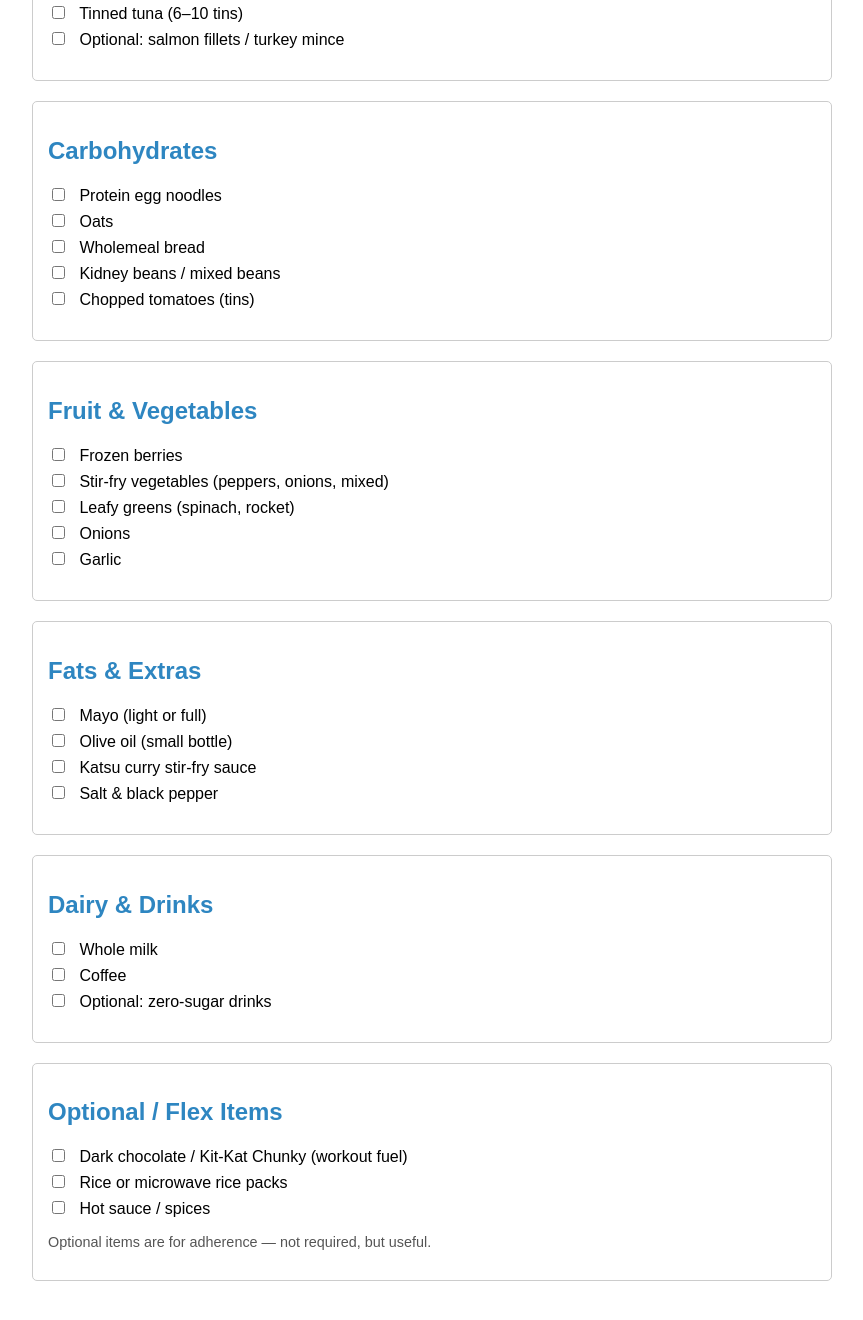
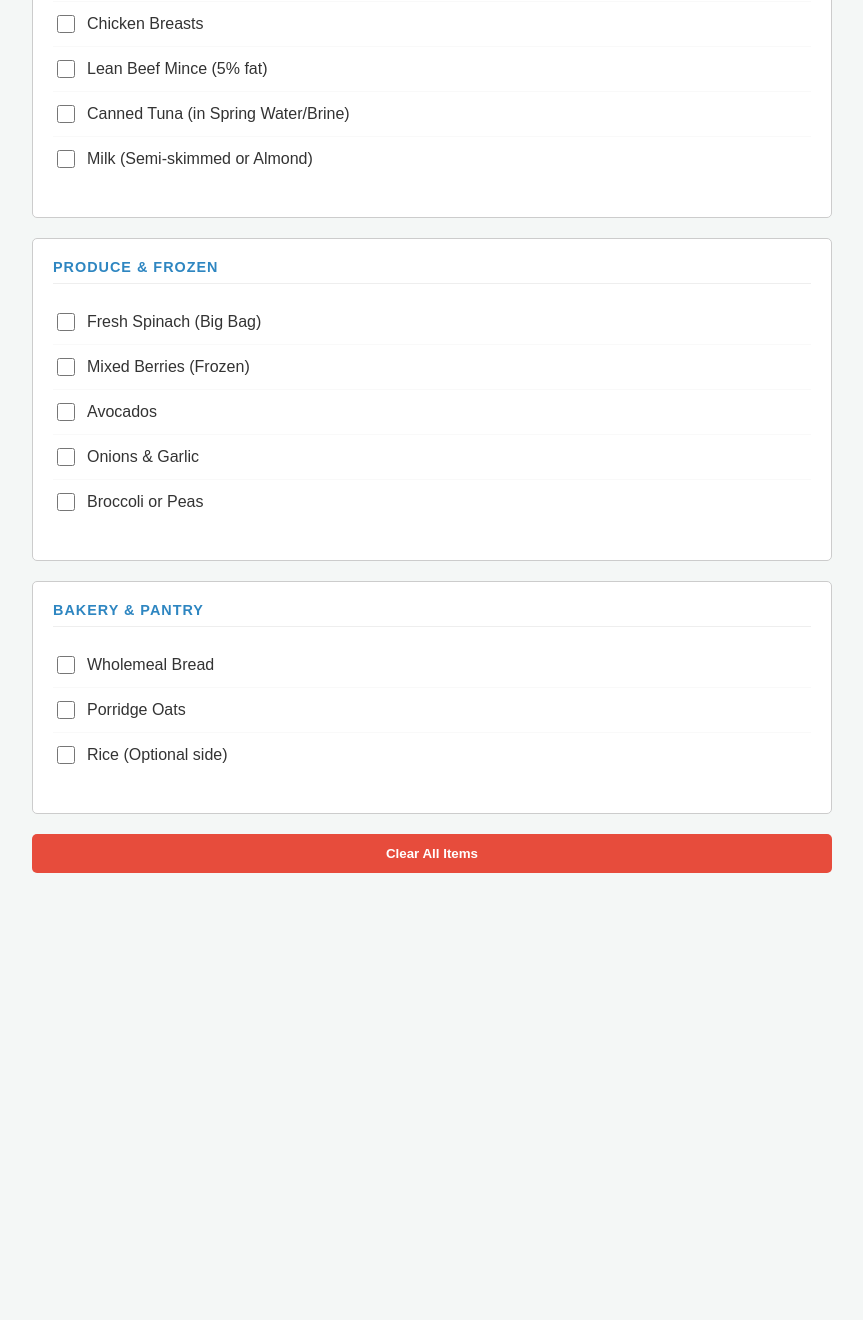
Before and after one commit to Art3mis94/Workout, a plain HTML site: page list.html in a window 1280 px wide. Shown: the part 280-1600 px from the top of the page, without its empty margins (208-1071 px from the left). After the commit the page ends 1173 px from the top, so only its background shows below. Drawn offline with Linux system fonts and the light colour scheme.

Commit message:
Update list.html

```diff
--- a/list.html
+++ b/list.html
@@ -2,50 +2,92 @@
 <html lang="en">
 <head>
 <meta charset="UTF-8">
-<title>Routine Food Shop</title>
+<title>Shopping List — Toning Staples</title>
 <meta name="viewport" content="width=device-width, initial-scale=1.0">
 <style>
+  :root {
+    --primary: #2E86C1;
+    --bg: #f4f7f6;
+    --card: #ffffff;
+    --text: #333;
+  }
   body {
     font-family: Arial, sans-serif;
+    background-color: var(--bg);
+    color: var(--text);
     max-width: 800px;
     margin: auto;
     padding: 20px;
   }
-h1, h2 {
-  color: #2E86C1;
-}
-ul {
-  list-style: none;
-  padding-left: 0;
-}
-li {
-  margin-bottom: 6px;
-}
-input[type=checkbox] {
-  margin-right: 10px;
-}
-section {
-  border: 1px solid #ccc;
-  padding: 15px;
-  margin-bottom: 20px;
-  border-radius: 5px;
-}
+
   nav {
     display: flex;
     gap: 15px;
     margin-bottom: 25px;
+    padding-bottom: 15px;
+    border-bottom: 1px solid #ccc;
   }
   nav a {
     text-decoration: none;
-  color: #2E86C1;
+    color: var(--primary);
     font-weight: bold;
   }
-nav a:hover {
-  text-decoration: underline;
+
+  h1 { color: var(--primary); margin-bottom: 5px; }
+  .subtitle { color: #666; margin-bottom: 25px; }
+
+  section {
+    background: var(--card);
+    border-radius: 5px;
+    padding: 20px;
+    margin-bottom: 20px;
+    border: 1px solid #ccc;
   }
-.note {
+
+  h3 {
+    margin-top: 0;
+    color: var(--primary);
     font-size: 0.9em;
-  color: #555;
+    text-transform: uppercase;
+    letter-spacing: 1px;
+    border-bottom: 1px solid #eee;
+    padding-bottom: 8px;
+  }
+
+  ul { list-style: none; padding: 0; }
+  li {
+    padding: 10px 0;
+    display: flex;
+    align-items: center;
+    border-bottom: 1px solid #f9f9f9;
+  }
+  li:last-child { border-bottom: none; }
+
+  input[type="checkbox"] {
+    width: 18px;
+    height: 18px;
+    margin-right: 12px;
+    cursor: pointer;
+  }
+
+  label { cursor: pointer; flex-grow: 1; }
+
+  input[type="checkbox"]:checked + label {
+    text-decoration: line-through;
+    color: #999;
+  }
+
+  .reset-btn {
+    display: block;
+    width: 100%;
+    padding: 12px;
+    background: #e74c3c;
+    color: white;
+    border: none;
+    border-radius: 5px;
+    font-weight: bold;
+    cursor: pointer;
+    margin-top: 20px;
   }
 </style>
 </head>
@@ -58,71 +100,77 @@ nav a:hover {
   <a href="plan.html">Diet Plan</a>
 </nav>
 
-<h1>Routine Food Shopping List</h1>
+<h1>Shopping List</h1>
+<p class="subtitle">Core ingredients for your toning meal plan.</p>
 
 <section>
-<h2>Protein (Core)</h2>
+  <h3>Protein & Dairy</h3>
   <ul>
-<li><input type="checkbox"> Chicken breast (1.5–2 kg)</li>
-<li><input type="checkbox"> Lean beef mince (1–1.25 kg)</li>
-<li><input type="checkbox"> Eggs (24–30 pack)</li>
-<li><input type="checkbox"> Tinned tuna (6–10 tins)</li>
-<li><input type="checkbox"> Optional: salmon fillets / turkey mince</li>
+    <li><input type="checkbox" id="shop-1"><label for="shop-1">Eggs (Large Pack)</label></li>
+    <li><input type="checkbox" id="shop-2"><label for="shop-2">Chicken Breasts</label></li>
+    <li><input type="checkbox" id="shop-3"><label for="shop-3">Lean Beef Mince (5% fat)</label></li>
+    <li><input type="checkbox" id="shop-4"><label for="shop-4">Canned Tuna (in Spring Water/Brine)</label></li>
+    <li><input type="checkbox" id="shop-5"><label for="shop-5">Milk (Semi-skimmed or Almond)</label></li>
   </ul>
 </section>
 
 <section>
-<h2>Carbohydrates</h2>
+  <h3>Produce & Frozen</h3>
   <ul>
-<li><input type="checkbox"> Protein egg noodles</li>
-<li><input type="checkbox"> Oats</li>
-<li><input type="checkbox"> Wholemeal bread</li>
-<li><input type="checkbox"> Kidney beans / mixed beans</li>
-<li><input type="checkbox"> Chopped tomatoes (tins)</li>
+    <li><input type="checkbox" id="shop-6"><label for="shop-6">Fresh Spinach (Big Bag)</label></li>
+    <li><input type="checkbox" id="shop-7"><label for="shop-7">Mixed Berries (Frozen)</label></li>
+    <li><input type="checkbox" id="shop-8"><label for="shop-8">Avocados</label></li>
+    <li><input type="checkbox" id="shop-9"><label for="shop-9">Onions & Garlic</label></li>
+    <li><input type="checkbox" id="shop-10"><label for="shop-10">Broccoli or Peas</label></li>
   </ul>
 </section>
 
 <section>
-<h2>Fruit & Vegetables</h2>
+  <h3>Bakery & Pantry</h3>
   <ul>
-<li><input type="checkbox"> Frozen berries</li>
-<li><input type="checkbox"> Stir-fry vegetables (peppers, onions, mixed)</li>
-<li><input type="checkbox"> Leafy greens (spinach, rocket)</li>
-<li><input type="checkbox"> Onions</li>
-<li><input type="checkbox"> Garlic</li>
+    <li><input type="checkbox" id="shop-11"><label for="shop-11">Wholemeal Bread</label></li>
+    <li><input type="checkbox" id="shop-12"><label for="shop-12">Porridge Oats</label></li>
+    <li><input type="checkbox" id="shop-13"><label for="shop-13">Rice (Optional side)</label></li>
   </ul>
 </section>
 
-<section>
-<h2>Fats & Extras</h2>
-<ul>
-<li><input type="checkbox"> Mayo (light or full)</li>
-<li><input type="checkbox"> Olive oil (small bottle)</li>
-<li><input type="checkbox"> Katsu curry stir-fry sauce</li>
-<li><input type="checkbox"> Salt & black pepper</li>
-</ul>
-</section>
+<button class="reset-btn" onclick="clearShopping()">Clear All Items</button>
 
-<section>
-<h2>Dairy & Drinks</h2>
-<ul>
-<li><input type="checkbox"> Whole milk</li>
-<li><input type="checkbox"> Coffee</li>
-<li><input type="checkbox"> Optional: zero-sugar drinks</li>
-</ul>
-</section>
+<script>
+  function saveState() {
+    const checkboxes = document.querySelectorAll('input[type="checkbox"]');
+    checkboxes.forEach(cb => {
+      localStorage.setItem(cb.id, cb.checked);
+    });
+  }
 
-<section>
-<h2>Optional / Flex Items</h2>
-<ul>
-<li><input type="checkbox"> Dark chocolate / Kit-Kat Chunky (workout fuel)</li>
-<li><input type="checkbox"> Rice or microwave rice packs</li>
-<li><input type="checkbox"> Hot sauce / spices</li>
-</ul>
-<p class="note">
-Optional items are for adherence — not required, but useful.
-</p>
-</section>
+  function loadState() {
+    const checkboxes = document.querySelectorAll('input[type="checkbox"]');
+    checkboxes.forEach(cb => {
+      const savedState = localStorage.getItem(cb.id);
+      if (savedState === 'true') {
+        cb.checked = true;
+      }
+    });
+  }
+
+  function clearShopping() {
+    if(confirm("Clear your shopping list?")) {
+      const checkboxes = document.querySelectorAll('input[type="checkbox"]');
+      checkboxes.forEach(cb => {
+        cb.checked = false;
+        localStorage.removeItem(cb.id);
+      });
+      location.reload();
+    }
+  }
+
+  document.querySelectorAll('input[type="checkbox"]').forEach(cb => {
+    cb.addEventListener('change', saveState);
+  });
+
+  window.onload = loadState;
+</script>
 
 </body>
 </html>
```
Lines whose indentation alone changed are shown as unchanged.
